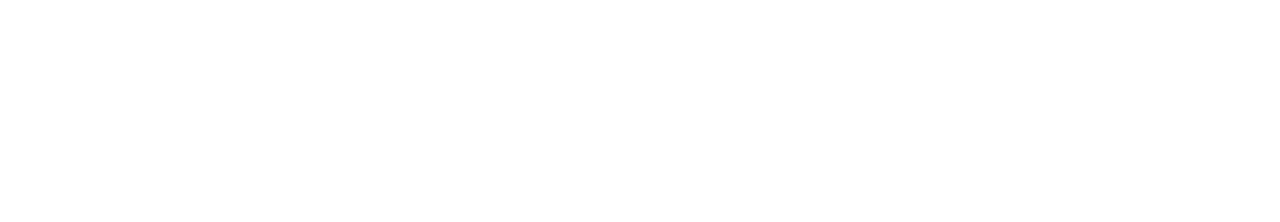
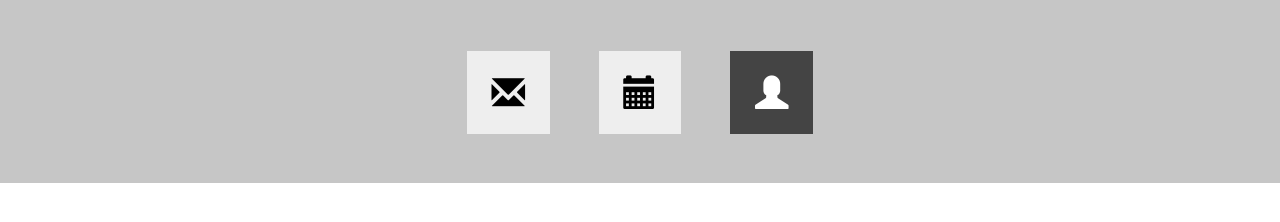
Before and after one commit to ivorscott/Glyphicon-Toolbar-Api, a plain HTML site: page index.html in a window 1280 px wide. Drawn offline with nearby package versions, Linux system fonts and the light colour scheme.

Commit message:
More Changes to toolbar.js Client Code

```diff
--- a/index.html
+++ b/index.html
@@ -10,7 +10,7 @@
 
 </head>
 <body>
-<script
+<script>
 	var menu = api.menu(["menu"],["envelope","calendar","user"]);
 </script>
 </body>
```
